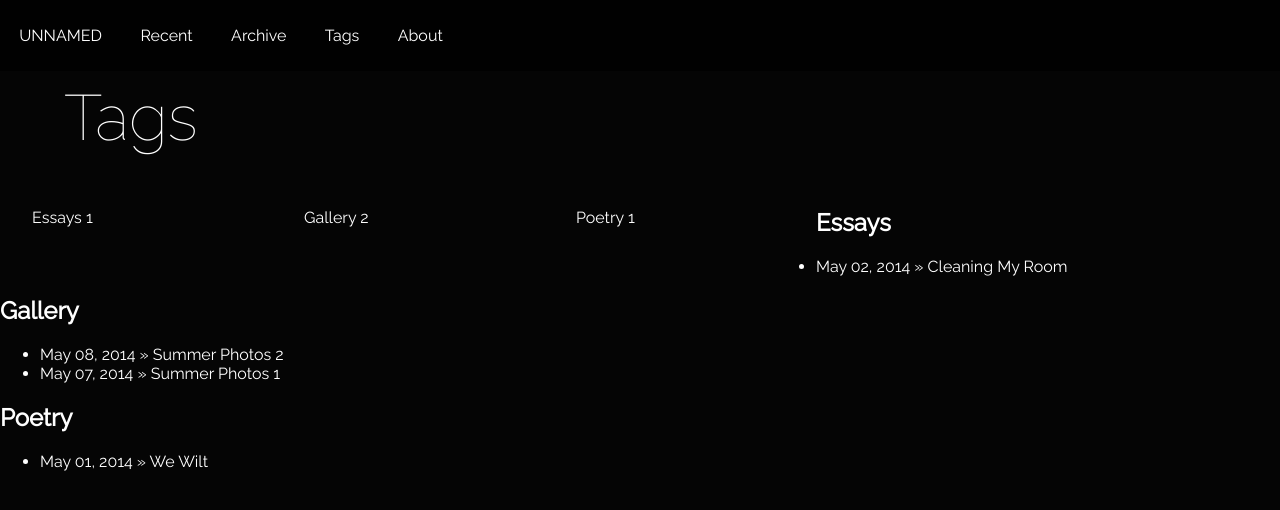
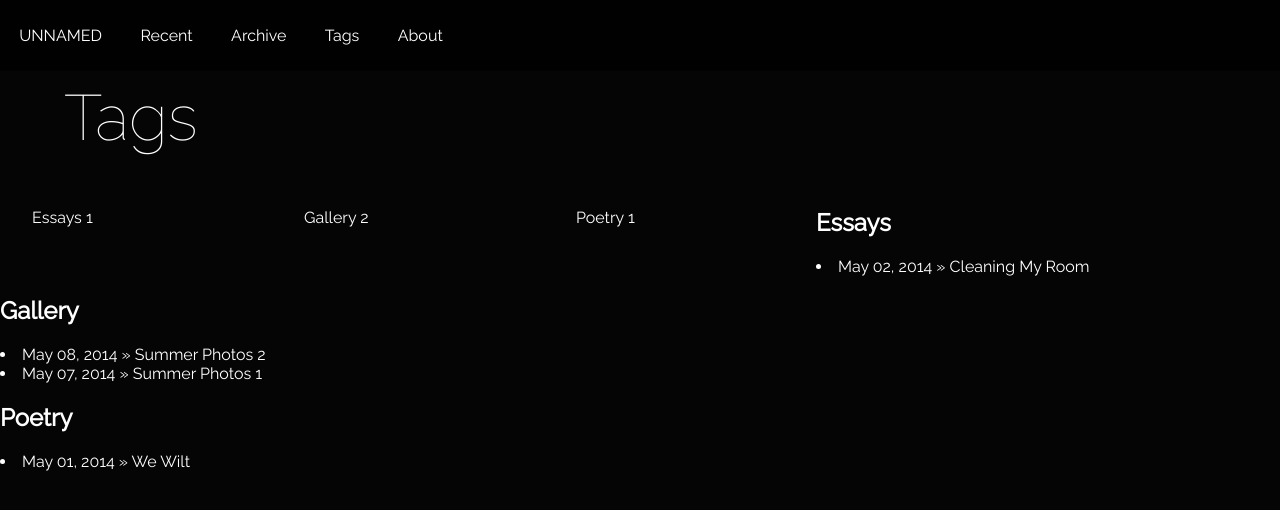
Before and after one commit to jk5228/unnamed, a Jekyll site: the page built from index.html, in a window 1280 px wide and 900 px high, scrolled down 2890 px. Shown: the top 510 px of the window. Built offline with Jekyll 4.4.1, drawn with Linux system fonts in a browser that asks for light colours; Markdown is read by kramdown in place of the engine named in the settings.

```diff
--- a/index.html
+++ b/index.html
@@ -375,12 +375,12 @@
 
 		{% for item in (0..site.tags.size) %}{% unless forloop.last %}
 		{% capture this_word %}{{ tag_words[item] | strip_newlines }}{% endcapture %}
+		<div class="tags">
 		<h2 id="{{ this_word | cgi_escape }}">{{ this_word }}</h2>
-		<ul class="posts">
 		{% for post in site.tags[this_word] %}{% if post.title != null %}
 		<li itemscope><span class="entry-date"><time datetime="{{ post.date | date_to_xmlschema }}" itemprop="datePublished">{{ post.date | date: "%B %d, %Y" }}</time></span> &raquo; <a href="{{ post.url }}">{{ post.title }}</a></li>
 		{% endif %}{% endfor %}
-		</ul>
+		</div>
 		{% endunless %}{% endfor %}
 	</div>
 	<div class="content" id="about-div">
```
